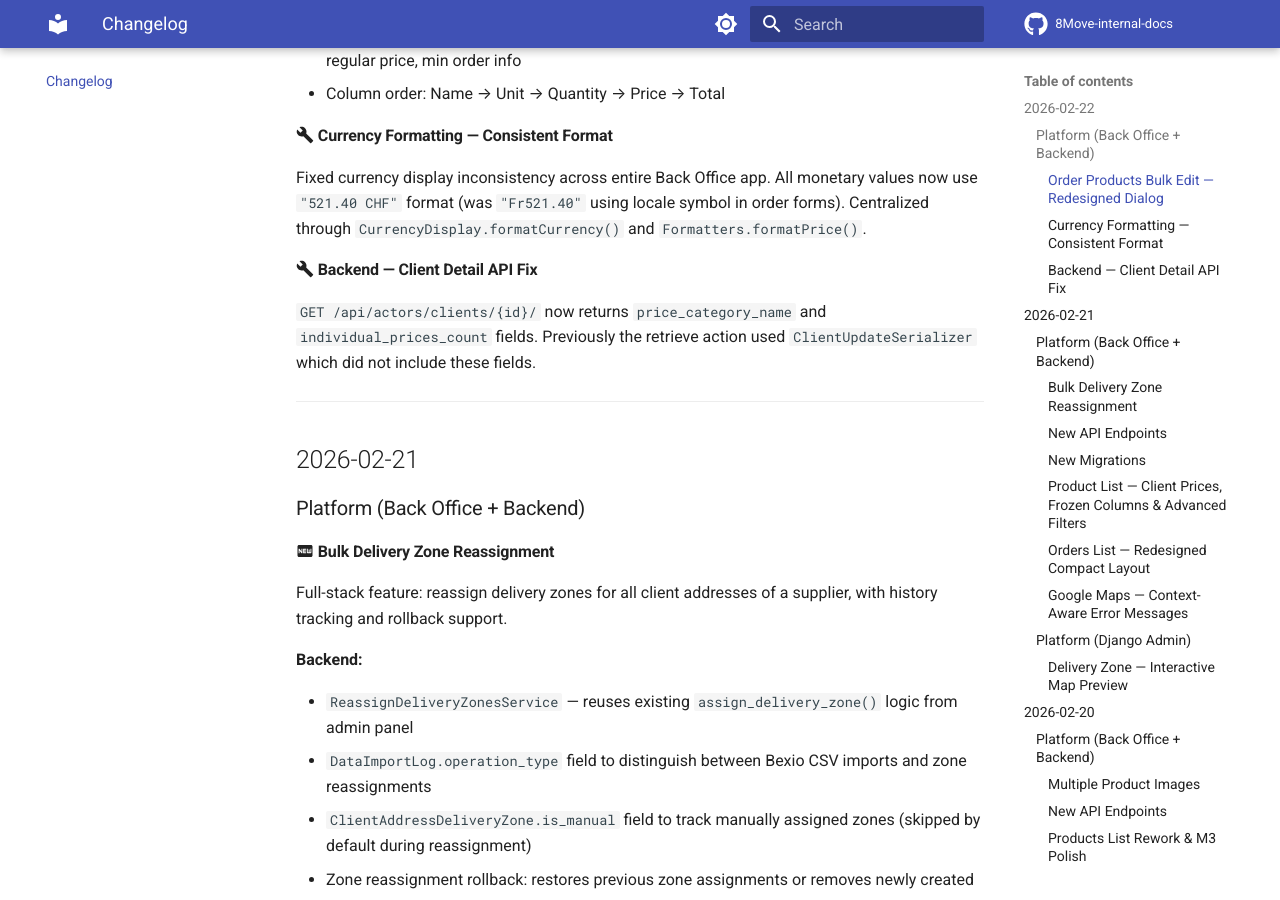
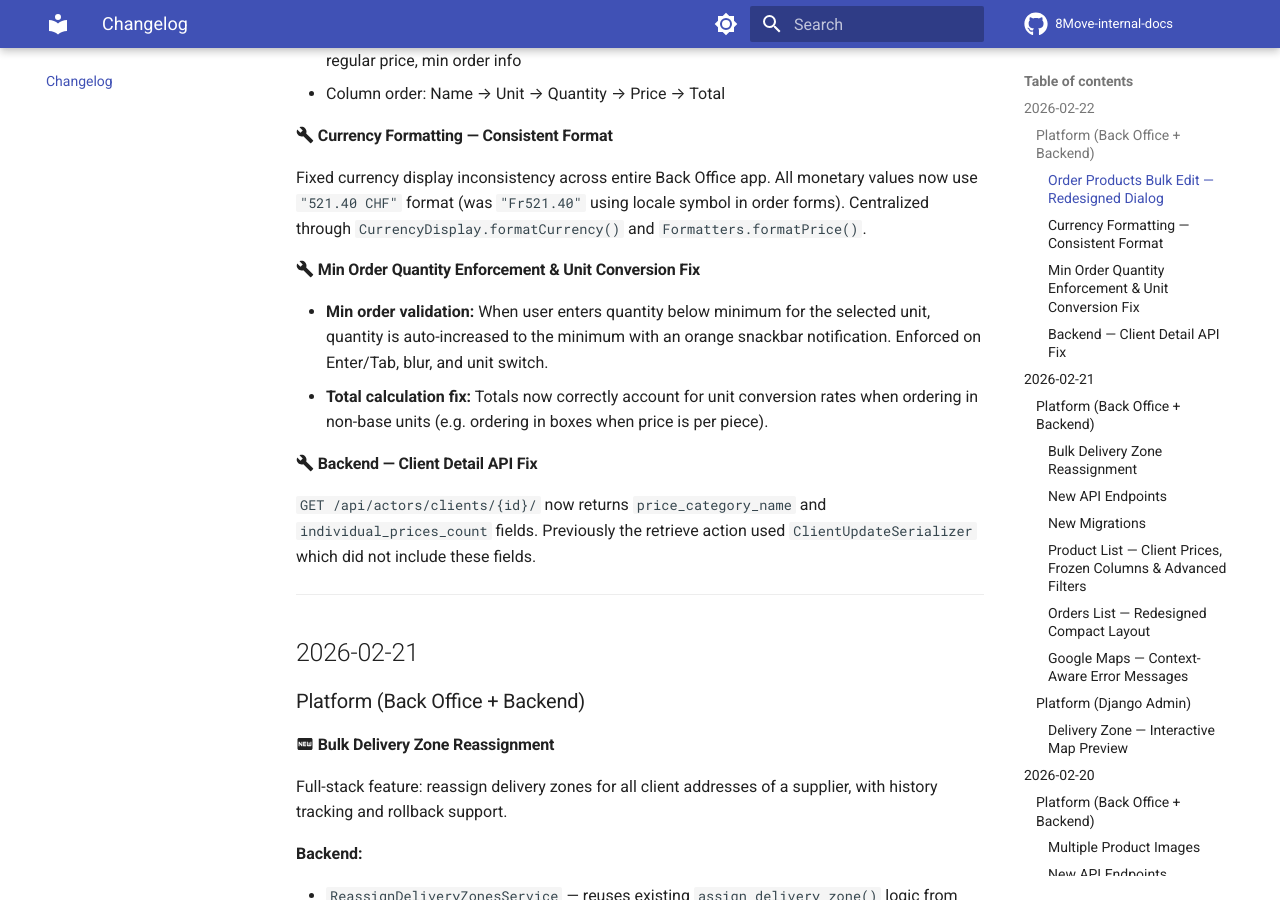
Before and after one commit to MaxShytov/8Move-internal-docs, an MkDocs documentation site: the page built from docs/changelog.md, in a window 1280 px wide and 900 px high, scrolled down 714 px. Built offline with MkDocs 1.6.1 and Material for MkDocs 9.7.7, drawn with Linux system fonts in a browser that asks for light colours; comment, search, counter and statistics services are not loaded.

Commit message:
docs: update changelog and notes for min order enforcement and unit conversion fix
Co-Authored-By: Claude Opus 4.6 <noreply@anthropic.com>

```diff
--- a/docs/changelog.md
+++ b/docs/changelog.md
@@ -22,6 +22,11 @@ Complete redesign of the "Edit Order Products" dialog to match the Products list
 #### :material-wrench: Currency Formatting — Consistent Format
 
 Fixed currency display inconsistency across entire Back Office app. All monetary values now use `"521.40 CHF"` format (was `"Fr521.40"` using locale symbol in order forms). Centralized through `CurrencyDisplay.formatCurrency()` and `Formatters.formatPrice()`.
+
+#### :material-wrench: Min Order Quantity Enforcement & Unit Conversion Fix
+
+- **Min order validation:** When user enters quantity below minimum for the selected unit, quantity is auto-increased to the minimum with an orange snackbar notification. Enforced on Enter/Tab, blur, and unit switch.
+- **Total calculation fix:** Totals now correctly account for unit conversion rates when ordering in non-base units (e.g. ordering in boxes when price is per piece).
 
 #### :material-wrench: Backend — Client Detail API Fix
 
```
Also changed, not shown: docs/tasks/current/notes.md (+2 -0 lines).
